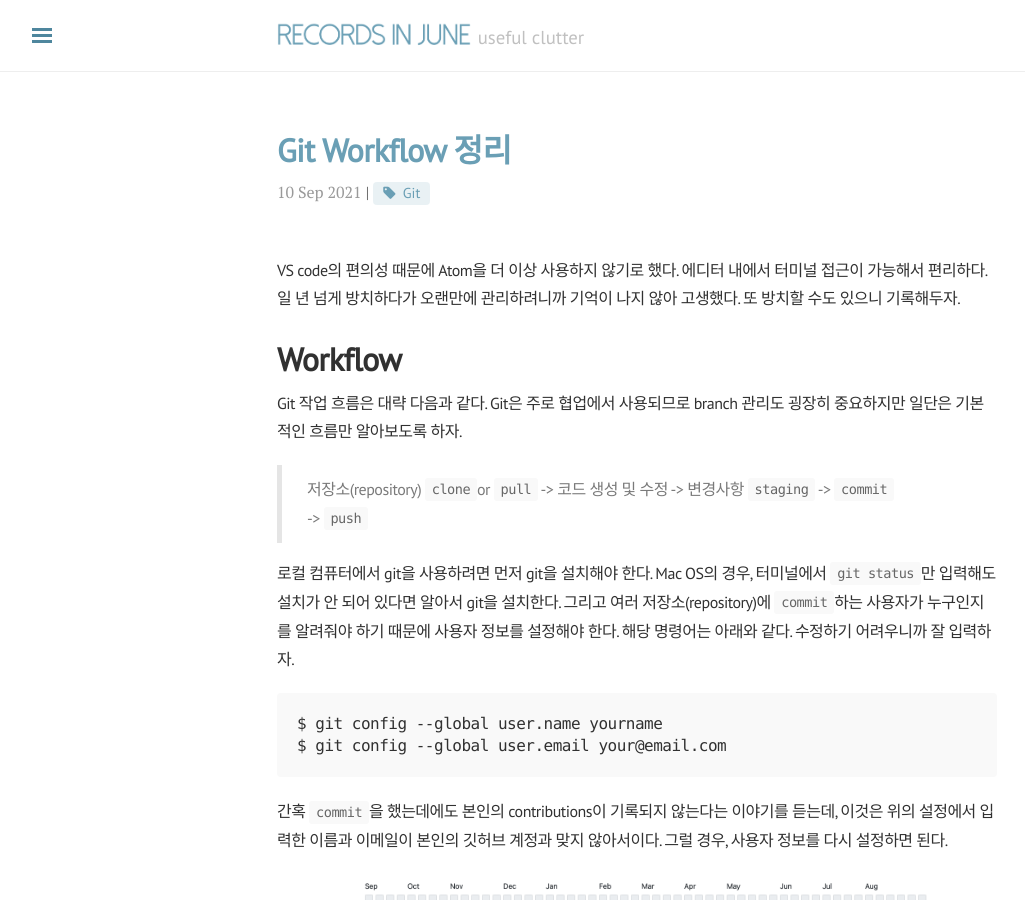
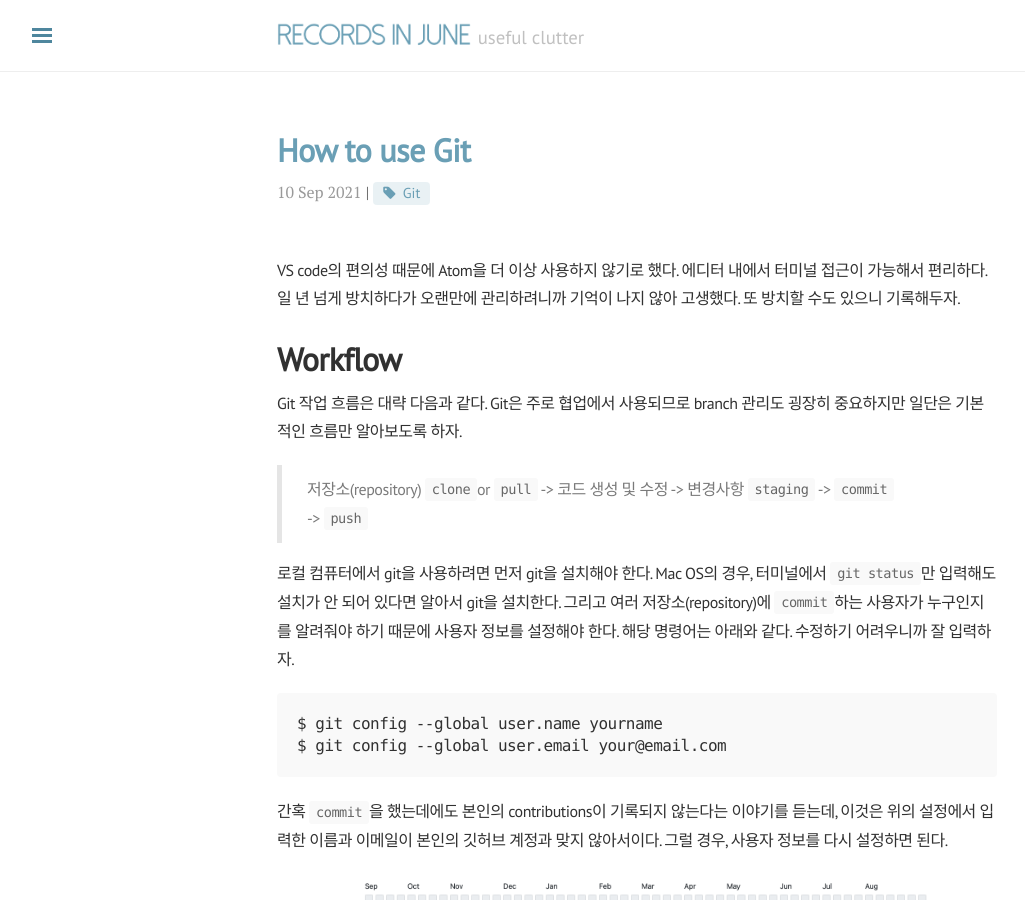
Before and after one commit to j0shuajun/j0shuajun.github.io, a Jekyll site: the page built from _posts/2021-09-10-how-to-use-git.md, in a window 1280 px wide and 900 px high. Shown: the whole window, without its empty margins (3-1028 px from the left). Built offline with Jekyll 4.4.1, drawn with Linux system fonts in a browser that asks for light colours; nearby versions of some CDN libraries; comment, search, counter and statistics services are not loaded.

Commit message:
title changed

```diff
--- a/_posts/2021-09-10-github-pages.md
+++ b/_posts/2021-09-10-how-to-use-git.md
@@ -1,6 +1,6 @@
 ---
 layout: post
-title: 'Git Workflow 정리'
+title: 'How to use Git'
 category : [Useful]
 tag: [Git]
 ---
```
